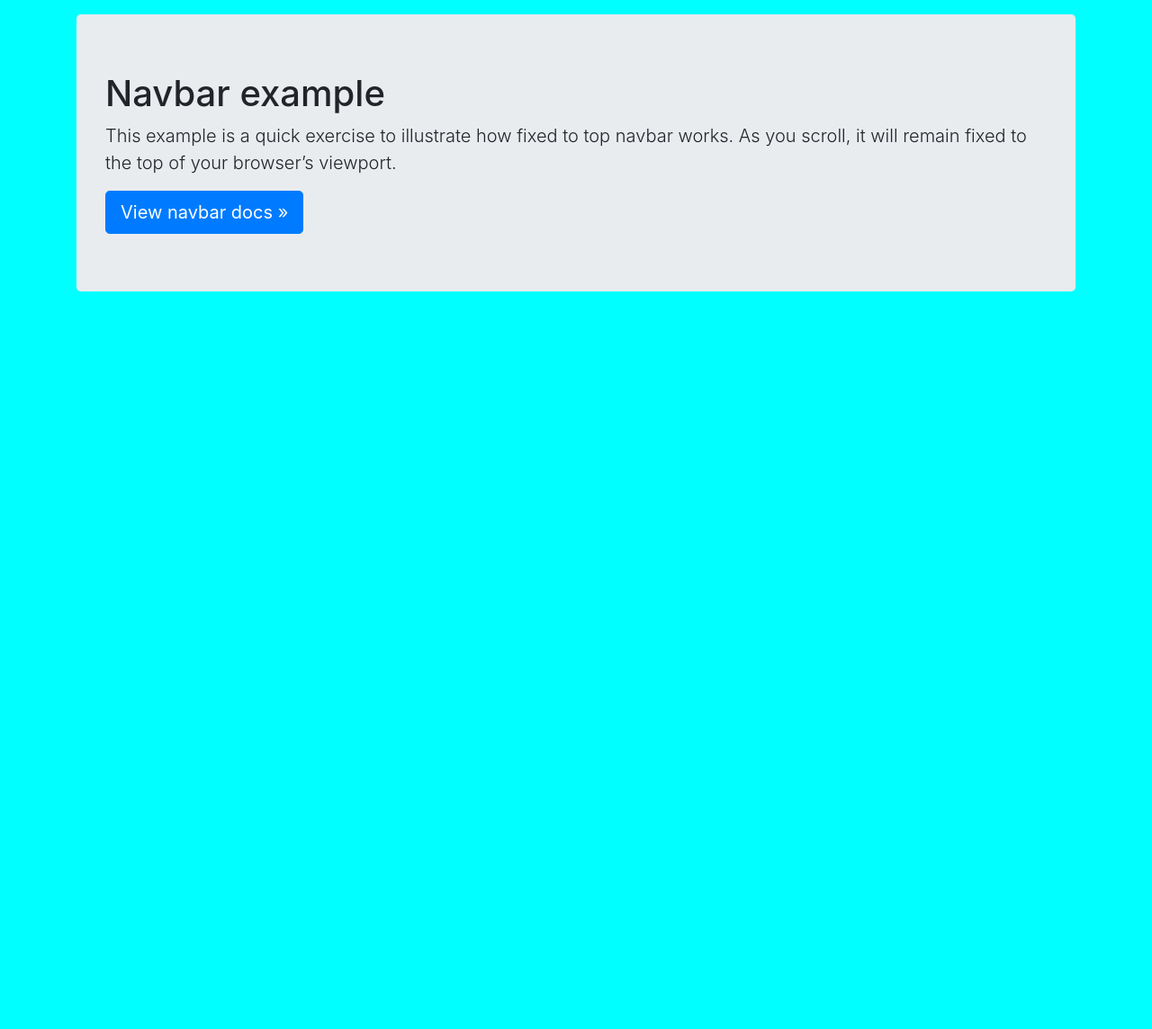
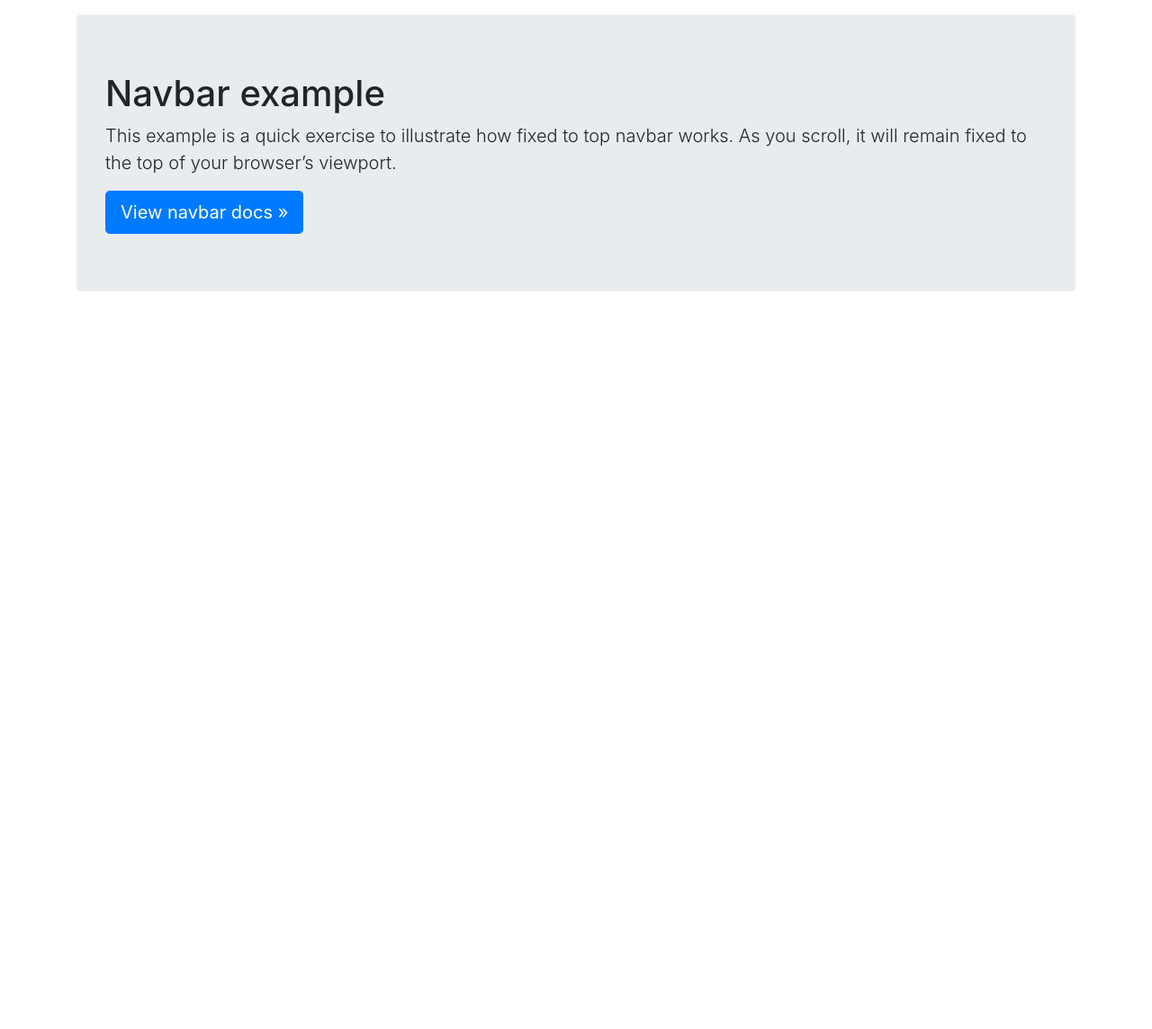
Before and after one commit to celetx/djangoprojetcs, a Django app: template stockmgmt/templates/stockmgmt/home.html in a window 1280 px wide. Shown: the part 56-1200 px from the top of the page at 90% size. Run offline with Django 3.2, Linux system fonts and the light colour scheme; the template is opened without the code that fills it, so the values that code supplies are empty; some libraries are stand-ins or nearby versions.

Commit message:
modified ststic css path and removed bg-color in style.css

```diff
--- a/stockmgmt/static/css/style.css
+++ b/stockmgmt/static/css/style.css
@@ -1,7 +1,3 @@
-
-body{
-    background-color: aqua;
-}
 
 /*Align the title to the center of the page*/
 .table{
--- a/stockmgmt/templates/stockmgmt/base.html
+++ b/stockmgmt/templates/stockmgmt/base.html
@@ -16,7 +16,7 @@
     <link href="/docs/4.5/dist/css/bootstrap.min.css" rel="stylesheet" integrity="sha384-TX8t27EcRE3e/ihU7zmQxVncDAy5uIKz4rEkgIXeMed4M0jlfIDPvg6uqKI2xXr2" crossorigin="anonymous">
 
     <!-- static css -->
-    <link rel="stylesheet" type="text/css" href="{% static 'stockmgmt/style.css' %}">
+    <link rel="stylesheet" type="text/css" href="{% static 'css/style.css' %}">
     <style>
       .bd-placeholder-img {
         font-size: 1.125rem;
```
